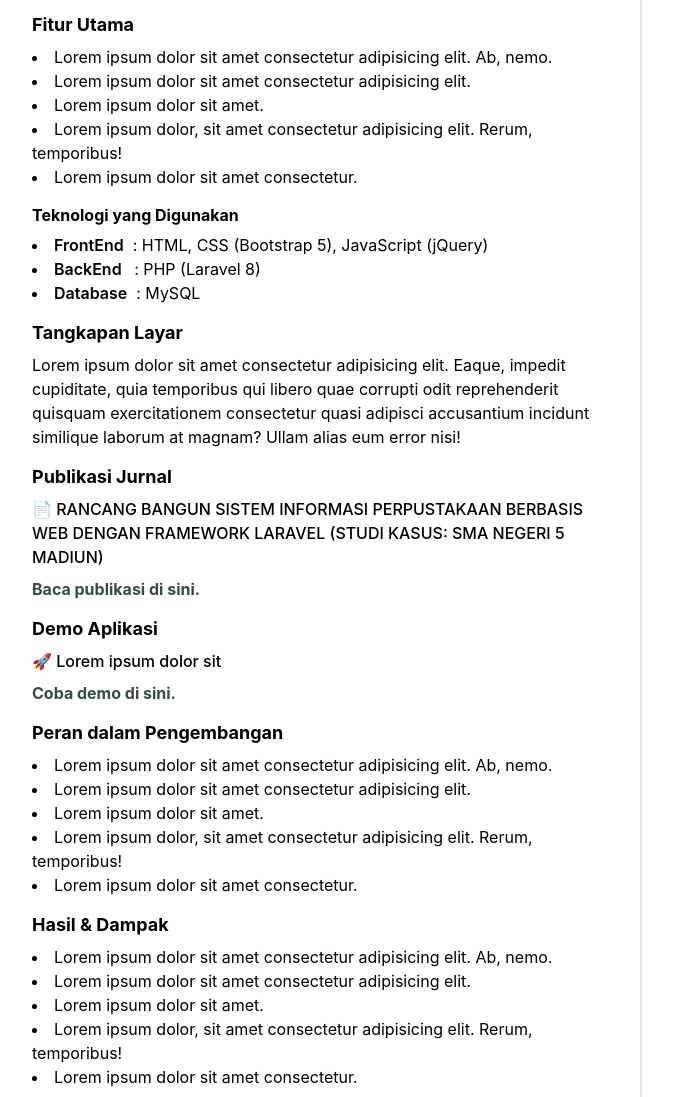
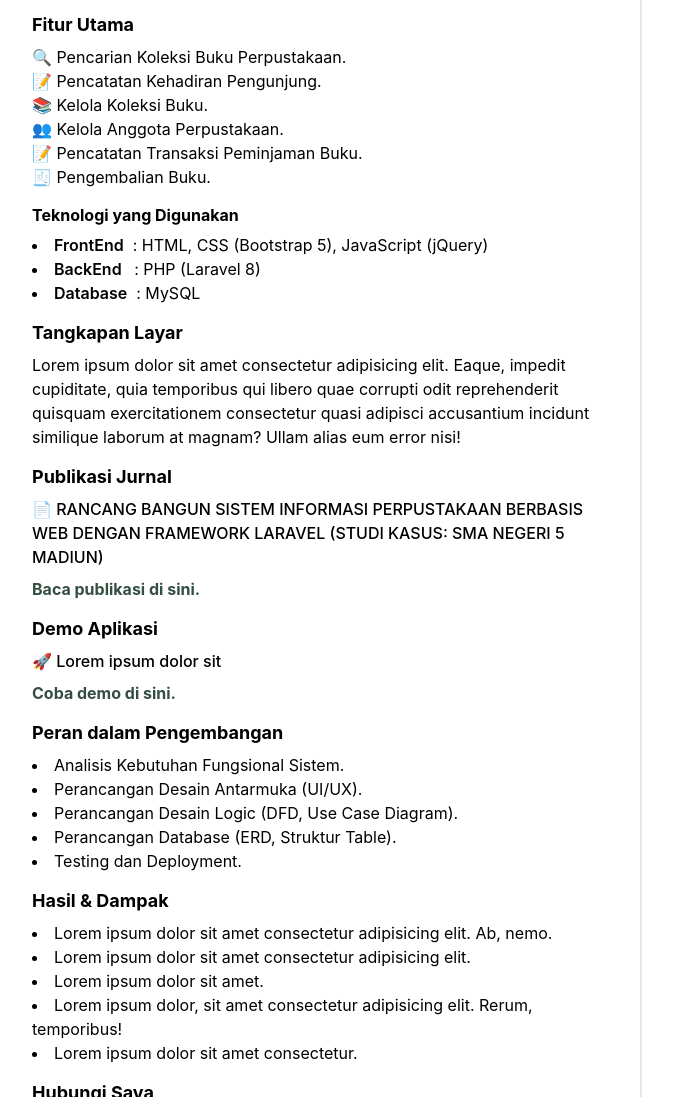
Before and after one commit to prasetyoadis/portfolio, a website: page projects/sip-sistem-informasi-perpustakaan.html in a window 1280 px wide. Shown: the part 1109-2206 px from the top of the page, without its empty margins (160-833 px from the left). Drawn offline with nearby package versions, Linux system fonts and the light colour scheme; files whose address does not match are found by name.

Commit message:
update projects-sip

```diff
--- a/projects/sip-sistem-informasi-perpustakaan.html
+++ b/projects/sip-sistem-informasi-perpustakaan.html
@@ -140,8 +140,8 @@
                         <div class="flex flex-col items-center mb-4">
                             <img class="w-full sm:w-1/2 rounded-md" src="../public/img/project/sip-sman-5-madiun.webp" alt="SIP-Sistem-Informasi-Perpustakaan">
 
-                        <blockquote class="mt-3 text-lg italic text-center font-light text-gray-900 dark:text-light">
-                            <p>"Lorem ipsum dolor sit amet, consectetur adipisicing elit. Culpa libero repellat sed eius quos beatae."</p>
+                        <blockquote class="mt-3 max-w-xl text-base sm:text-lg italic text-center font-light text-gray-900 dark:text-light">
+                            <p>"Aplikasi web informasi untuk pengelolaan data perpustakaan secara efektif, efisien, terintegrasi, dan ."</p>
                         </blockquote>
 
                         </div>
@@ -151,16 +151,17 @@
                         </p>
                         <h3 class="py-1.5 mt-2 text-lg font-bold">Latar Belakang</h3>
                         <p class="indent-8 text-sm sm:text-base">
-                            Teknologi Informasi berkembang pesat dan sangat diperlukan di berbagai bidang, termasuk pendidikan. Penggunaan teknologi komputer membuat pekerjaan lebih efisien. Salah satu contohnya adalah sistem informasi berbasis web yang dapat meningkatkan pengelolaan data di perpustakaan. Sistem ini terbagi dua: untuk pustakawan yang mencakup pendataan buku dan anggota serta transaksi peminjaman, dan untuk pengunjung yang mencakup presensi dan pencarian buku. SMA Negeri 5 Madiun masih menggunakan metode konvensional dalam pengelolaan data, sehingga penulis berencana merancang sistem informasi perpustakaan berbasis web untuk mempermudah proses ini.
+                            Teknologi Informasi berkembang pesat dan sangat diperlukan di berbagai bidang, termasuk pendidikan. Penggunaan teknologi komputer membuat pekerjaan lebih efisien. Salah satu contohnya adalah sistem informasi berbasis web yang dapat meningkatkan pengelolaan data di perpustakaan. Sistem ini terbagi dua: untuk pustakawan yang mencakup pendataan buku, pendataan anggota serta transaksi peminjaman, dan untuk pengunjung yang mencakup presensi dan pencarian buku. SMA Negeri 5 Madiun masih menggunakan metode konvensional dalam pengelolaan data, sehingga penulis berencana merancang sistem informasi perpustakaan berbasis web untuk mempermudah proses ini.
                         </p>
                         <h3 class="py-1.5 mt-2 text-lg font-bold">Fitur Utama</h3>
                         <p class="text-sm sm:text-base">
-                            <ul class="text-sm sm:text-base list-disc list-inside">
-                                <li>Lorem ipsum dolor sit amet consectetur adipisicing elit. Ab, nemo.</li>
-                                <li>Lorem ipsum dolor sit amet consectetur adipisicing elit.</li>
-                                <li>Lorem ipsum dolor sit amet.</li>
-                                <li>Lorem ipsum dolor, sit amet consectetur adipisicing elit. Rerum, temporibus!</li>
-                                <li>Lorem ipsum dolor sit amet consectetur.</li>
+                            <ul class="text-sm sm:text-base list-inside">
+                                <li>🔍 Pencarian Koleksi Buku Perpustakaan. </li>
+                                <li>📝 Pencatatan Kehadiran Pengunjung.</li>
+                                <li>📚 Kelola Koleksi Buku.</li>
+                                <li>👥 Kelola Anggota Perpustakaan.</li>
+                                <li>📝 Pencatatan Transaksi Peminjaman Buku.</li>
+                                <li>🧾 Pengembalian Buku.</li>
                             </ul>
                         </p>
                         <h3 class="py-1.5 mt-2 not-[]:text-lg font-bold">Teknologi yang Digunakan</h3>
@@ -172,6 +173,8 @@
                             </ul>
                         </p>
                         <h3 class="py-1.5 mt-2 text-lg font-bold">Tangkapan Layar</h3>
+
+
 
                         <p class="text-sm sm:text-base">
                             Lorem ipsum dolor sit amet consectetur adipisicing elit. Eaque, impedit cupiditate, quia temporibus qui libero quae corrupti odit reprehenderit quisquam exercitationem consectetur quasi adipisci accusantium incidunt similique laborum at magnam? Ullam alias eum error nisi!
@@ -191,11 +194,11 @@
                         <h3 class="py-1.5 mt-2 text-lg font-bold">Peran dalam Pengembangan</h3>
                         <p class="text-sm sm:text-base">
                             <ul class="text-sm sm:text-base list-disc list-inside">
-                                <li>Lorem ipsum dolor sit amet consectetur adipisicing elit. Ab, nemo.</li>
-                                <li>Lorem ipsum dolor sit amet consectetur adipisicing elit.</li>
-                                <li>Lorem ipsum dolor sit amet.</li>
-                                <li>Lorem ipsum dolor, sit amet consectetur adipisicing elit. Rerum, temporibus!</li>
-                                <li>Lorem ipsum dolor sit amet consectetur.</li>
+                                <li>Analisis Kebutuhan Fungsional Sistem.</li>
+                                <li>Perancangan Desain Antarmuka (UI/UX).</li>
+                                <li>Perancangan Desain Logic (DFD, Use Case Diagram).</li>
+                                <li>Perancangan Database (ERD, Struktur Table).</li>
+                                <li>Testing dan Deployment.</li>
                             </ul>
                         </p>
                         <h3 class="py-1.5 mt-2 text-lg font-bold">Hasil & Dampak</h3>
@@ -409,8 +412,12 @@
     <!-- Footer End -->
 <!-- <script src="./assets/vendor/preline/dist/preline.js"></script> -->
 <script src="https://cdn.jsdelivr.net/npm/flowbite@3.1.2/dist/flowbite.min.js"></script>
-<script src="https://unpkg.com/@popperjs/core@2/dist/umd/popper.min.js"></script>
 <script src="../public/js/switch-lang.js"></script>
+
+<script>
+
+</script>
+
 <script>
     function isEmpty(value) {
         return value == null || (typeof value === "string" && value.trim().length === 0);
--- a/public/js/switch-lang.js
+++ b/public/js/switch-lang.js
@@ -1,7 +1,7 @@
 // Fungsi untuk load file JSON
 async function loadLanguage(lang) {
   try {
-    const res = await fetch(`public/lang/${lang}.json`);
+    const res = await fetch(`../public/lang/${lang}.json`);
     const translations = await res.json();
 
     Object.keys(translations).forEach(key => {
```
Also changed, not shown: public/css/style.css.
